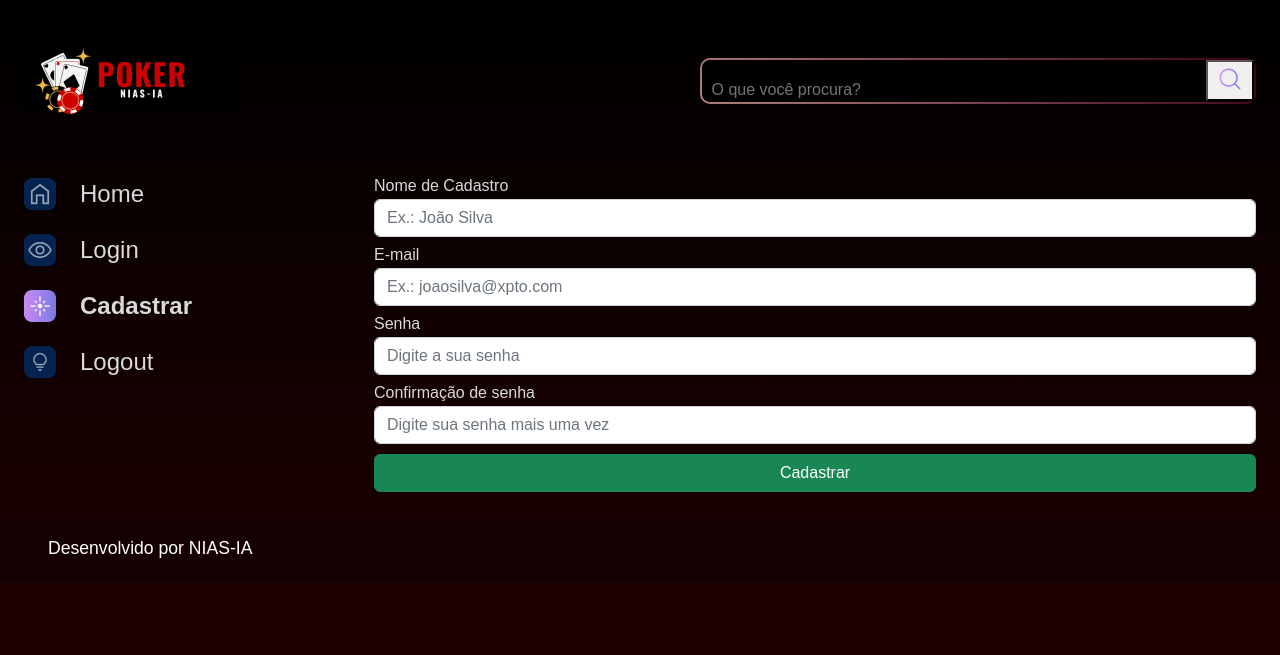
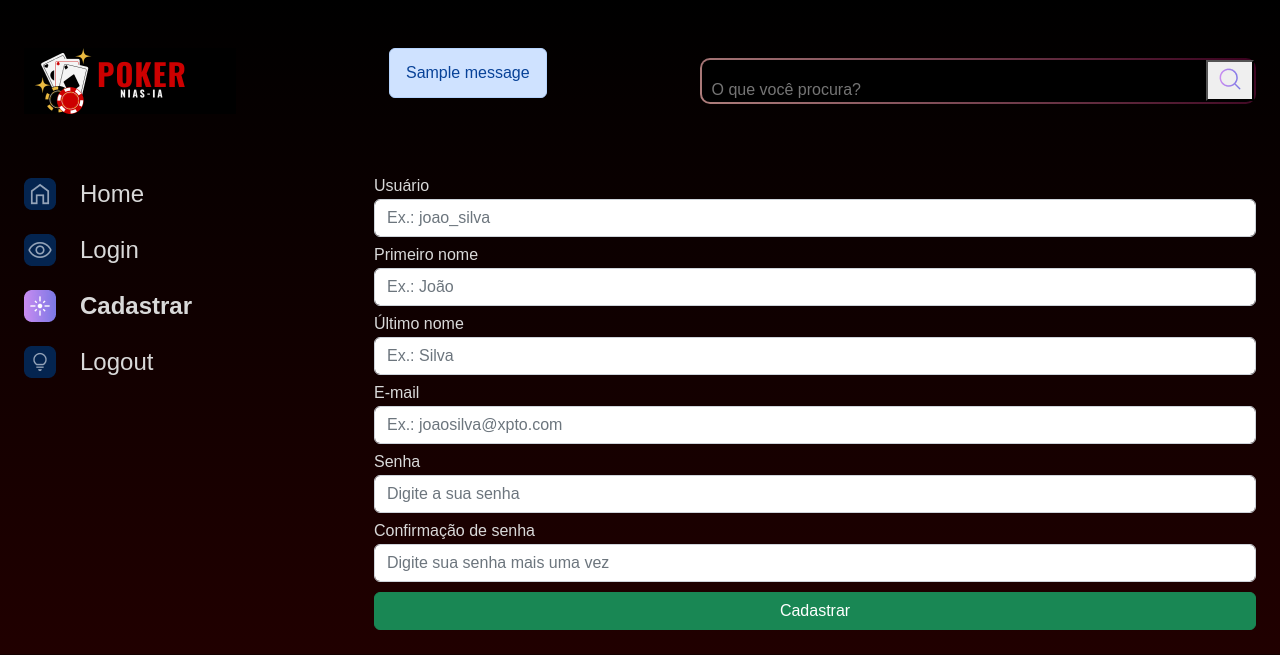
Before and after one commit to cabraalluana/poker_nias, a Django app: page /cadastro in a window 1280 px wide. Shown: the top 655 px of the page. Run offline with Django 5.2, Linux system fonts and the light colour scheme; tables that the repository leaves empty hold one stand-in row (values such as "Sample post"); one stand-in notice (Sample message) is shown.

Commit message:
Autenticação de usuários

```diff
--- a/templates/galeria/base.html
+++ b/templates/galeria/base.html
@@ -6,10 +6,11 @@
     <meta charset="UTF-8">
     <meta http-equiv="X-UA-Compatible" content="IE=edge">
     <meta name="viewport" content="width=device-width, initial-scale=1.0">
-    <title>Poker - NIAS-IA</title>
+    <title>Poker - NIAS</title>
     <link rel="preconnect" href="https://fonts.googleapis.com">
     <link rel="preconnect" href="https://fonts.gstatic.com" crossorigin>
     <link href="https://fonts.googleapis.com/css2?family=Poppins:wght@400;500;600&display=swap" rel="stylesheet">
+    <link href="https://cdn.jsdelivr.net/npm/bootstrap@5.2.2/dist/css/bootstrap.min.css" rel="stylesheet" integrity="sha384-Zenh87qX5JnK2Jl0vWa8Ck2rdkQ2Bzep5IDxbcnCeuOxjzrPF/et3URy9Bv1WTRi" crossorigin="anonymous">
     <link rel="stylesheet" href="{% static '/styles/style.css' %}">
 </head>
 
--- a/templates/galeria/buscar.html
+++ b/templates/galeria/buscar.html
@@ -3,7 +3,7 @@
 {% block content %}
             <section class="conteudo">
                 <section class="banner">
-                    <img class="banner__imagem" src="{% static '/assets/imagens/banner1.png' %}" alt="banner NIAS-IA">
+                    <img class="banner__imagem" src="{% static '/assets/imagens/banner.png' %}" alt="banner NIAS-IA">
                     <h1 class="banner__titulo"> Participe da competição de Poker!</h1>
                 </section>
                 <section class="galeria">
--- a/templates/usuarios/cadastro.html
+++ b/templates/usuarios/cadastro.html
@@ -7,7 +7,7 @@
     <meta charset="UTF-8">
     <meta http-equiv="X-UA-Compatible" content="IE=edge">
     <meta name="viewport" content="width=device-width, initial-scale=1.0">
-    <title>Alura Space</title>
+    <title>Poker - NIAS</title>
     <link rel="preconnect" href="https://fonts.googleapis.com">
     <link rel="preconnect" href="https://fonts.gstatic.com" crossorigin>
     <link href="https://fonts.googleapis.com/css2?family=Poppins:wght@400;500;600&display=swap" rel="stylesheet">
@@ -20,6 +20,13 @@
     <div class="pagina-inicial">
         <header class="cabecalho">
             <img src="{% static '/assets/logo/logo1.png' %}" alt="Logo do NIAS-IA" />
+
+            {% for message in messages %}
+                <div class="alert alert-primary">
+                    <p id="messages">{{ message }}</p>
+                </div>
+            {% endfor %}
+
             <div class="cabecalho__busca">
                 <div class="busca__fundo">
                     <form action="{% url 'buscar' %}">
@@ -37,11 +44,11 @@
                     <a href="{% url 'index' %}"><img src="{% static '/assets/ícones/1x/Home - inativo.png' %}"> Home</a>
                     <a href="{% url 'login' %}"><img src="{% static '/assets/ícones/1x/Mais vistas - inativo.png' %}"> Login</a>
                     <a class="pagina__ativa" href="{% url 'cadastro' %}"><img src="{% static '/assets/ícones/1x/Novas - ativo.png' %}"> Cadastrar</a>
-                    <a href="#"><img src="{% static '/assets/ícones/1x/Surpreenda-me - inativo.png' %}"> Logout</a>
+                    <a href="{% url 'logout' %}"><img src="{% static '/assets/ícones/1x/Surpreenda-me - inativo.png' %}"> Logout</a>
                 </nav>
             </section>
             <section class="galeria" style="margin-left: 5em">
-                <form action="" method="">
+                <form action="{% url 'cadastro' %}" method="POST">
                     {% csrf_token %}
                     <div class="row">
                         {% for field in form.visible_fields %}
--- a/usuarios/forms.py
+++ b/usuarios/forms.py
@@ -1,14 +1,14 @@
 from django import forms
 
 class LoginForms(forms.Form):
-    nome_login = forms.CharField(
-        label='Nome de Login',
+    usuario = forms.CharField(
+        label='Usuário',
         required=True,
         max_length=100,
         widget=forms.TextInput(
             attrs={
                 'class': 'form-control',
-                'placeholder': 'Ex.: João Silva'
+                'placeholder': 'Ex.: joao_silva'
             }
         )
     )
@@ -26,14 +26,38 @@ class LoginForms(forms.Form):
     )
 
 class CadastroForms(forms.Form):
-    nome_cadastro = forms.CharField(
-        label='Nome de Cadastro',
+    usuario = forms.CharField(
+        label='Usuário',
         required=True,
         max_length=100,
         widget=forms.TextInput(
             attrs={
                 'class': 'form-control',
-                'placeholder': 'Ex.: João Silva'
+                'placeholder': 'Ex.: joao_silva'
+            }
+        )
+    )
+
+    primeiro_nome = forms.CharField(
+        label='Primeiro nome',
+        required=True,
+        max_length=100,
+        widget=forms.TextInput(
+            attrs={
+                'class': 'form-control',
+                'placeholder': 'Ex.: João'
+            }
+        )
+    )
+
+    ultimo_nome = forms.CharField(
+        label='Último nome',
+        required=True,
+        max_length=100,
+        widget=forms.TextInput(
+            attrs={
+                'class': 'form-control',
+                'placeholder': 'Ex.: Silva'
             }
         )
     )
--- a/usuarios/urls.py
+++ b/usuarios/urls.py
@@ -1,7 +1,8 @@
 from django.urls import path
-from usuarios.views import login, cadastro
+from usuarios.views import login, cadastro, logout
 
 urlpatterns = [
     path('login', login, name='login'),
-    path('cadastro', cadastro, name='cadastro')
+    path('cadastro', cadastro, name='cadastro'),
+    path('logout', logout, name='logout')
 ]
--- a/usuarios/views.py
+++ b/usuarios/views.py
@@ -1,12 +1,72 @@
-from django.shortcuts import render
+from django.shortcuts import render, redirect
 from usuarios.forms import LoginForms, CadastroForms
+from django.contrib.auth.models import User
+from django.contrib import auth, messages
 
 def login(request):
     form = LoginForms()
+
+    if request.method == 'POST':
+        form = LoginForms(request.POST)
+
+        if form.is_valid():
+            user = form['usuario'].value()
+            senha = form['senha'].value()
+
+            usuario = auth.authenticate(
+                request,
+                username=user,
+                password=senha
+            )
+
+            if usuario is not None:
+                auth.login(request, usuario)
+                messages.success(request, f'{user} logado com sucesso!')
+                return redirect('index')
+            else:
+                messages.error(request, 'Erro ao efetuar o login.')
+                return redirect('login')
 
     return render(request, 'usuarios/login.html', {"form": form})
 
 def cadastro(request):
     form = CadastroForms()
 
+    if request.method == 'POST':
+        form = CadastroForms(request.POST)
+
+        if form.is_valid():
+            if form['senha_1'].value() != form['senha_2'].value():
+                messages.error(request, 'Senhas não são iguais.')
+                return redirect('cadastro')
+
+            user = form['usuario'].value()
+            primeiro_nome = form['primeiro_nome'].value()
+            ultimo_nome = form['ultimo_nome'].value()
+            email = form['email'].value()
+            senha = form['senha_1'].value()
+
+            if User.objects.filter(username=user).exists():
+                messages.error(request, 'Usuário já existente')
+                return redirect('cadastro')
+
+            usuario = User.objects.create_user(
+                username=user,
+                first_name=primeiro_nome,
+                last_name=ultimo_nome,
+                email=email,
+                password=senha
+            )
+
+            usuario.save()
+            messages.success(request, 'Cadastro efetuado com sucessor! ')
+
+            return redirect('login')
+
     return render(request, 'usuarios/cadastro.html', {"form": form})
+
+def logout(request):
+    auth.logout(request)
+    messages.success(request, "Logout efetuado com sucessor!")
+
+    return redirect('login')
```
Also changed, not shown: templates/galeria/partials/_menu.html (+8 -1 lines), templates/usuarios/login.html (+10 -3 lines).
